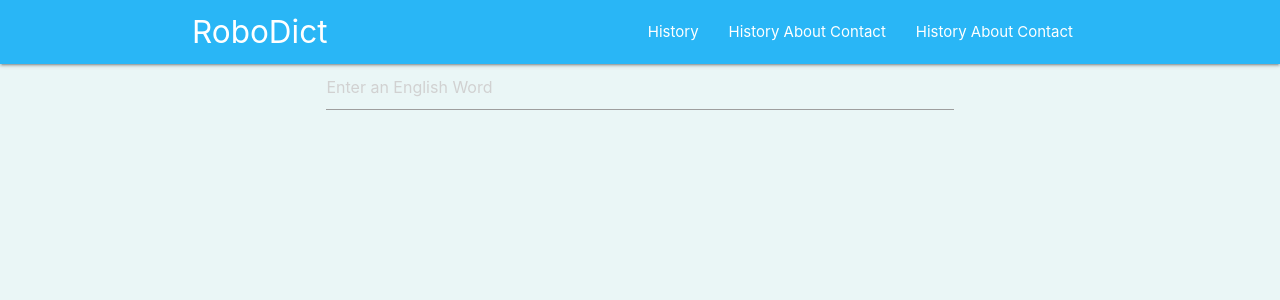
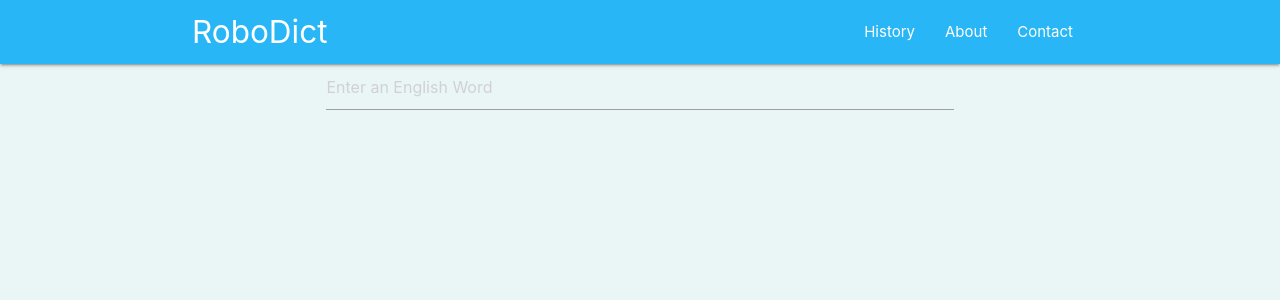
Before and after one commit to Robotron2/React-Dictionary, a React (Create React App) app: page / in a window 1280 px wide. Shown: the top 300 px of the page. Built offline with nearby package versions, Linux system fonts and the light colour scheme.

Commit message:
App prevents repetition of words in the localstorage

```diff
--- a/src/Pages/Home.js
+++ b/src/Pages/Home.js
@@ -23,9 +23,15 @@ const Home = () => {
 
 		if (checkHistory) {
 			wordsArray = JSON.parse(localStorage.getItem("history"))
-			wordsArray.push(userInput)
+
+			let filteredWord = wordsArray.filter((word) => word === userInput)
+			if (filteredWord.length === 0) {
+				wordsArray.push(userInput)
+			}
+			// console.log(filteredWord.length)
+
 			localStorage.setItem("history", JSON.stringify(wordsArray))
-			console.log(wordsArray)
+			// console.log(wordsArray)
 		} else {
 			wordsArray.push(word)
 			localStorage.setItem("history", JSON.stringify(wordsArray))
--- a/src/Pages/SearchHistory.js
+++ b/src/Pages/SearchHistory.js
@@ -17,7 +17,7 @@ const SearchHistory = () => {
 	// 	</div>
 	// )
 	return (
-		<div class="row ">
+		<div className="row ">
 			{searchedWords.map((searchedWord, index) => {
 				return (
 					<div className="col s6 m3" key={index + 1}>
--- a/src/components/Header.js
+++ b/src/components/Header.js
@@ -6,7 +6,7 @@ const Header = () => {
 			<header>
 				<nav className="light-blue lighten-1" role="navigation">
 					<div className="nav-wrapper container">
-						<Link id="logo-container" className="brand-logo">
+						<Link id="logo-container" className="brand-logo" to={"/"}>
 							RoboDict
 						</Link>
 						<ul className="right hide-on-med-and-down">
@@ -14,22 +14,22 @@ const Header = () => {
 								<Link to={"/history"}>History </Link>
 							</li>
 							<li>
-								<Link>History About Contact </Link>
+								<Link> About </Link>
 							</li>
 							<li>
-								<Link>History About Contact </Link>
+								<Link> Contact </Link>
 							</li>
 						</ul>
 						<div className="sidenav" id="nav-mobile">
 							<ul className="pt-3">
 								<li>
-									<Link>History About Contact </Link>
+									<Link to={"/history"}>History </Link>
 								</li>
 								<li>
-									<Link>History About Contact </Link>
+									<Link> About </Link>
 								</li>
 								<li>
-									<Link>History About Contact </Link>
+									<Link> Contact </Link>
 								</li>
 							</ul>
 						</div>
```
